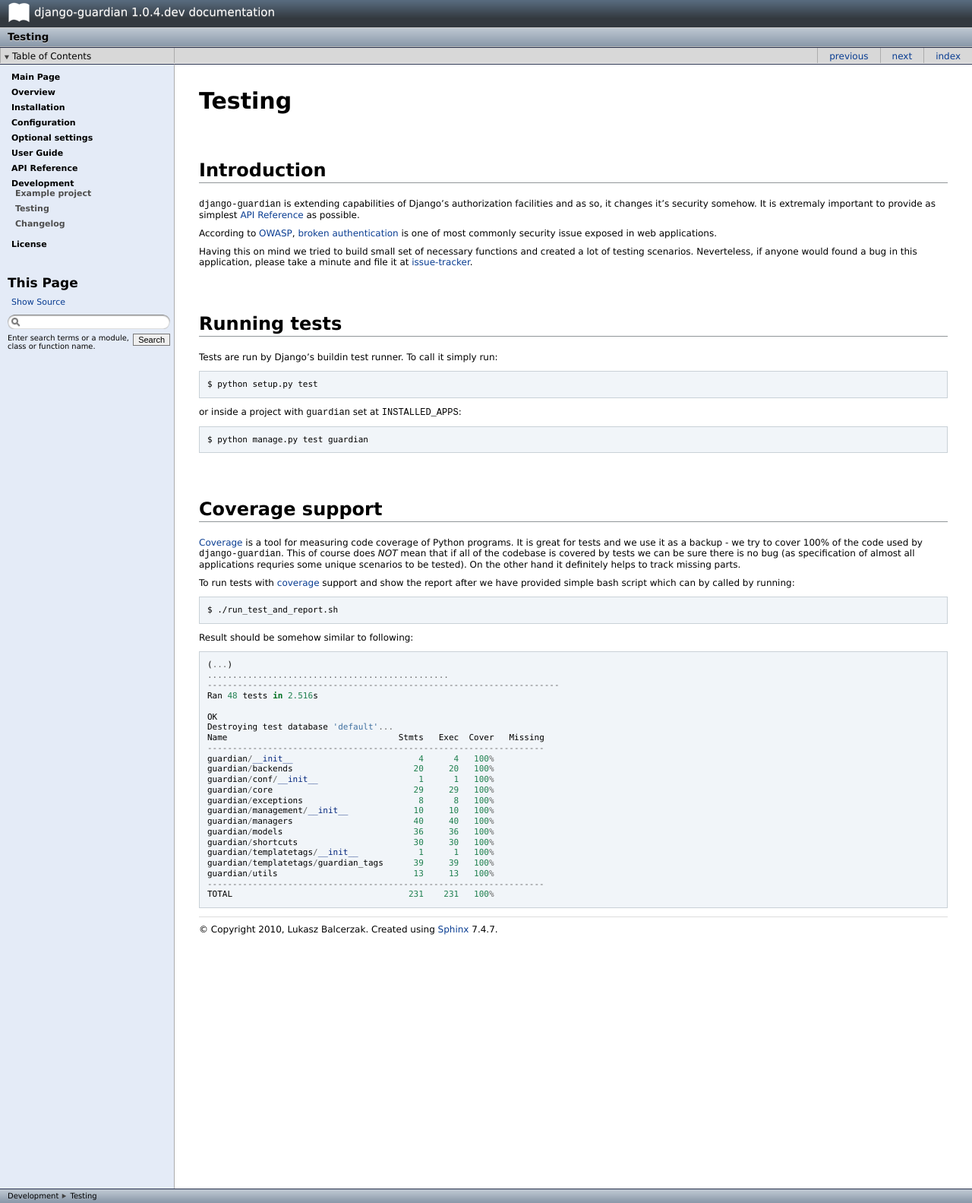
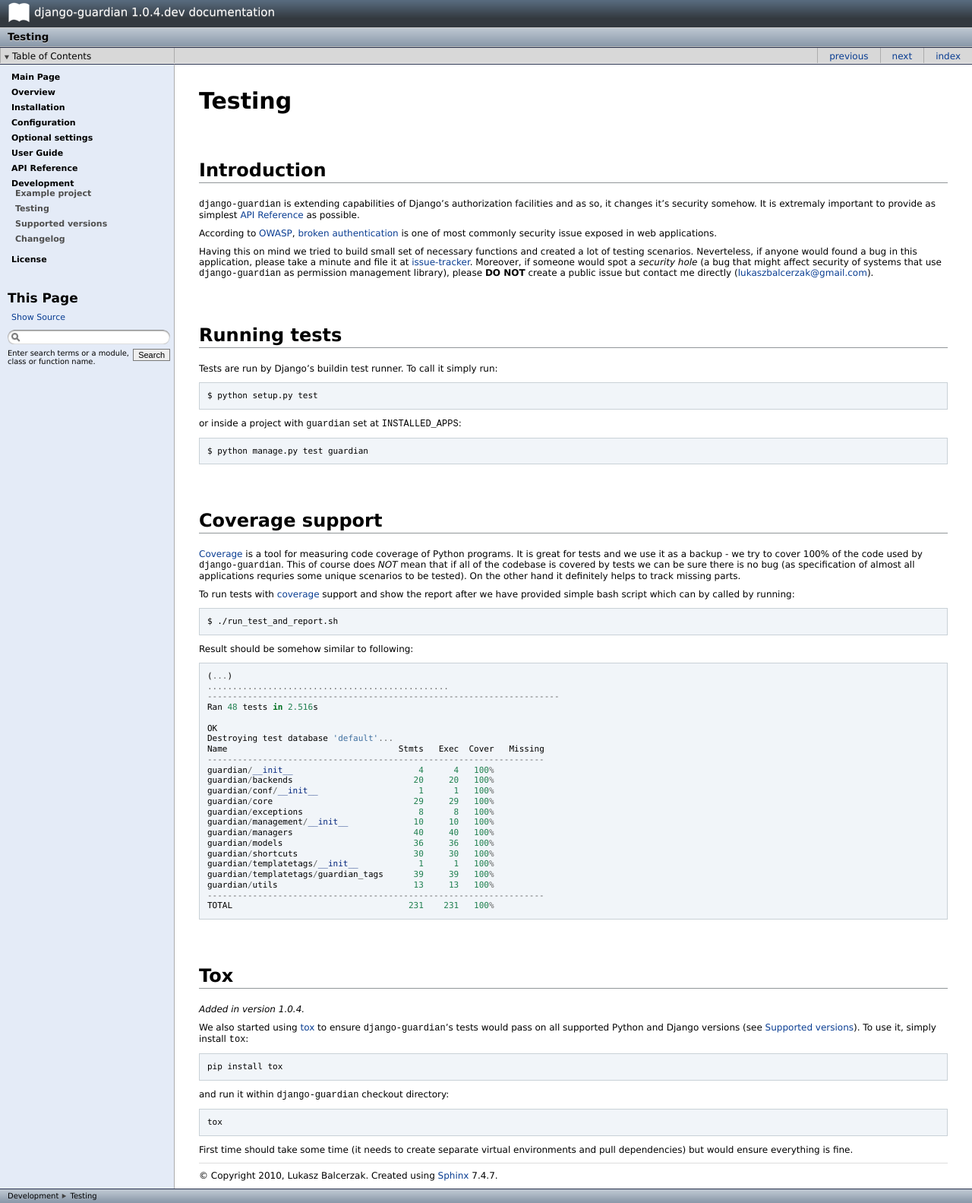
Before and after one commit to django-guardian/django-guardian, a Sphinx documentation site: the page built from docs/develop/testing.rst, in a window 1280 px wide. Shown: the whole page at 76% size. Built offline with Sphinx 7.4.7, drawn with Linux system fonts in a browser that asks for light colours.

Commit message:
Added tox support

```diff
--- a/docs/develop/index.rst
+++ b/docs/develop/index.rst
@@ -7,4 +7,5 @@
 
     example_project
     testing
+    supported-versions
     changes
--- a/docs/develop/testing.rst
+++ b/docs/develop/testing.rst
@@ -17,6 +17,10 @@
 Having this on mind we tried to build small set of necessary functions and
 created a lot of testing scenarios. Neverteless, if anyone would found a bug in
 this application, please take a minute and file it at `issue-tracker`_.
+Moreover, if someone would spot a *security hole* (a bug that might affect
+security of systems that use ``django-guardian`` as permission management
+library), please **DO NOT** create a public issue but contact me directly
+(lukaszbalcerzak@gmail.com).
 
 Running tests
 -------------
@@ -71,6 +75,26 @@
     -------------------------------------------------------------------
     TOTAL                                   231    231   100%
 
+Tox
+---
+
+.. versionadded:: 1.0.4
+
+We also started using tox_ to ensure ``django-guardian``'s tests would pass on
+all supported Python and Django versions (see :ref:`supported-versions`). To
+use it, simply install ``tox``::
+
+    pip install tox
+
+and run it within ``django-guardian`` checkout directory::
+
+    tox
+
+First time should take some time (it needs to create separate virtual
+environments and pull dependencies) but would ensure everything is fine.
+
+
 .. _owasp: http://www.owasp.org/
 .. _issue-tracker: http://github.com/lukaszb/django-guardian
 .. _coverage: http://nedbatchelder.com/code/coverage/
+.. _tox: http://pypi.python.org/pypi/tox
```
Also changed, not shown: docs/develop/supported-versions.rst (added, +7 -0 lines), 4 other files.
